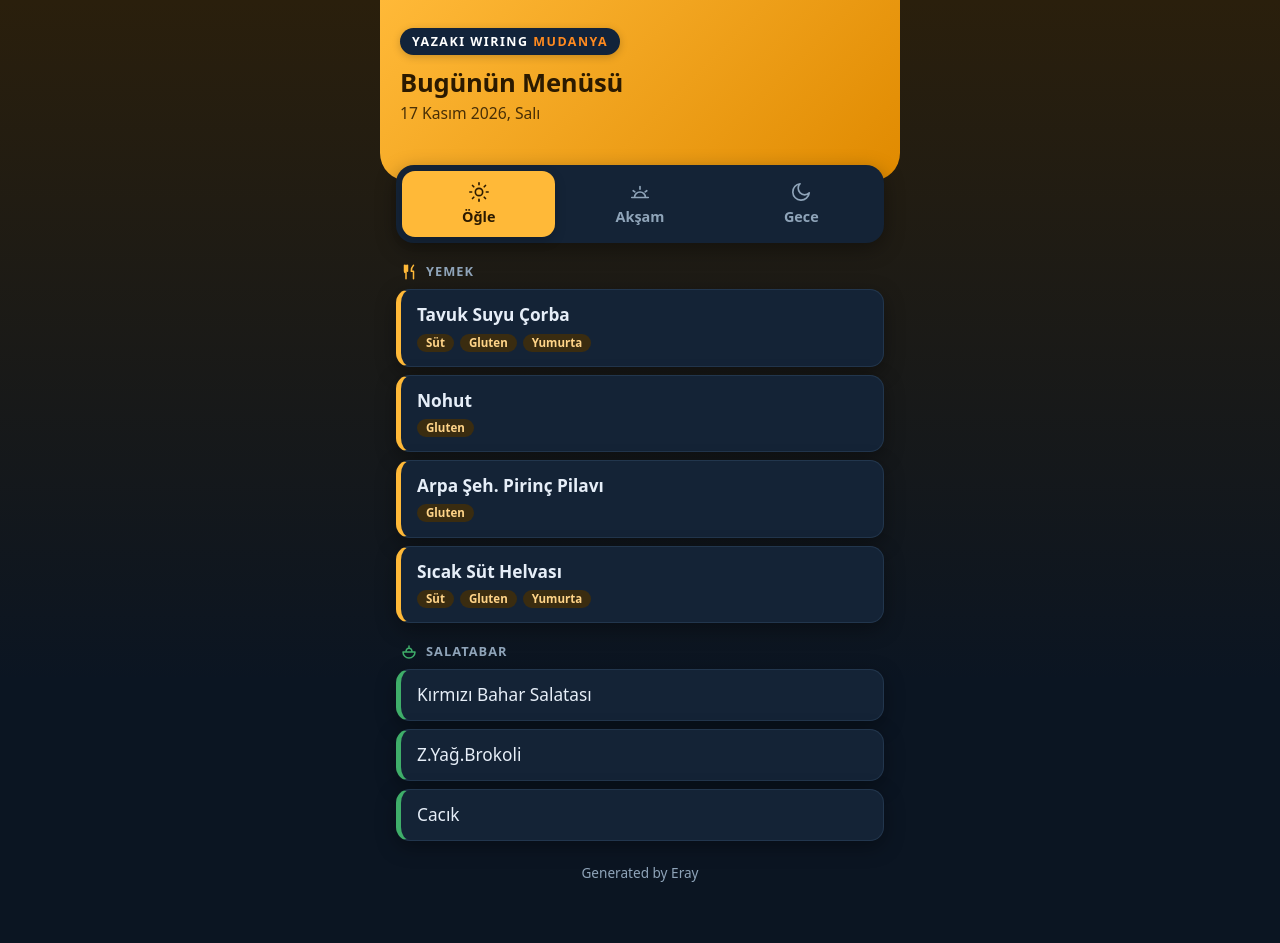
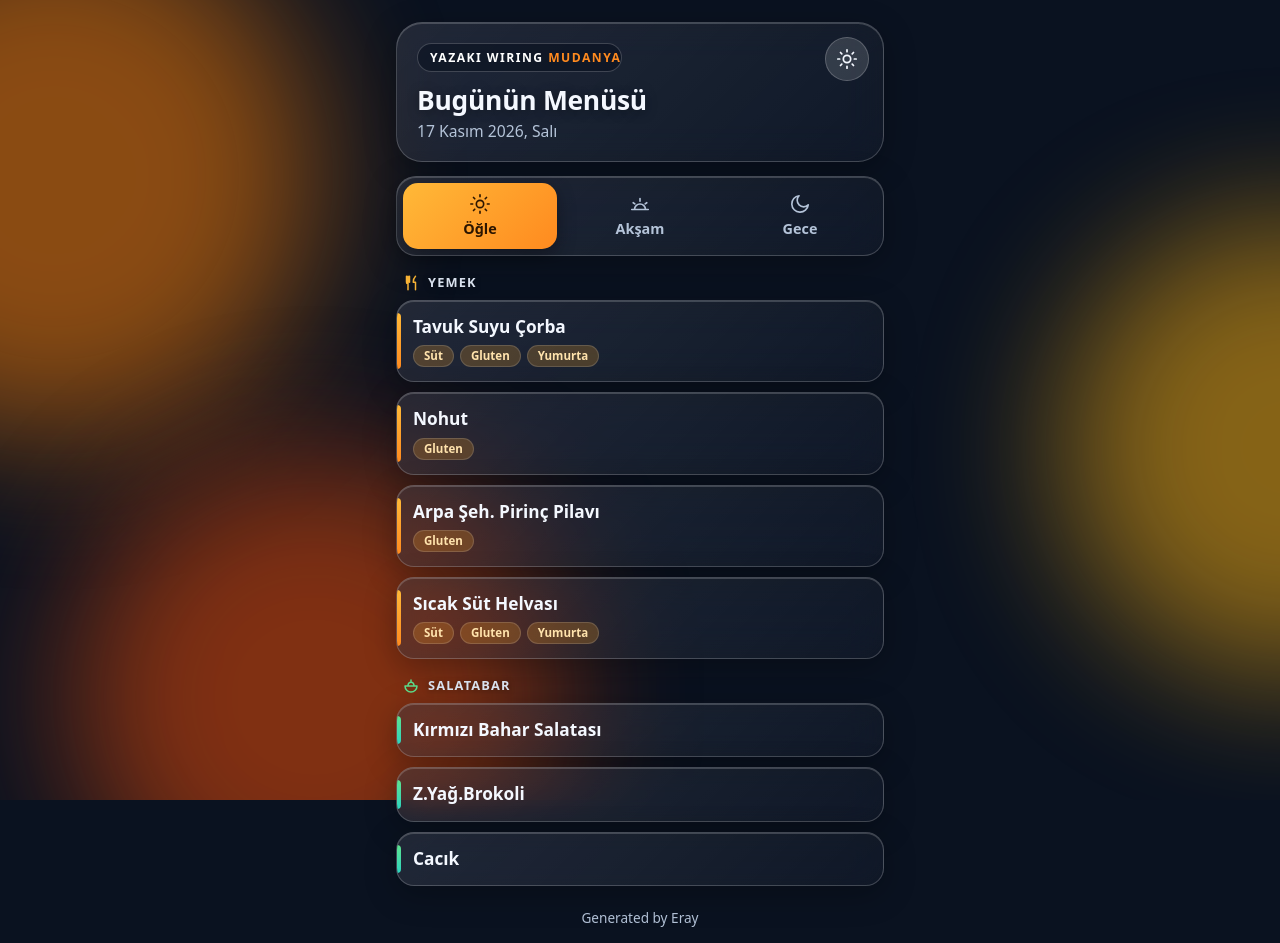
Before and after one commit to isyeri-yemek/isyeri-yemek.github.io, a plain HTML site: page index.html in a window 1280 px wide. Drawn offline with Linux system fonts and the light colour scheme.

Commit message:
Enhance theme styling and accessibility features

```diff
--- a/index.html
+++ b/index.html
@@ -4,56 +4,96 @@
 <meta charset="utf-8">
 <meta name="viewport" content="width=device-width, initial-scale=1">
 <meta name="robots" content="noindex, nofollow">
+<meta name="theme-color" content="#0a1220">
 <title>Bugünün Menüsü</title>
+<script>
+(function(){var t="dark";try{var s=localStorage.getItem("theme");if(s==="light"||s==="dark")t=s}catch(e){}document.documentElement.dataset.theme=t})();
+</script>
 <style>
   :root{
     color-scheme:dark;
-    --bg:#0b1522;--card:#142336;--ink:#e6eef8;--muted:#8fa4b9;--line:#22364d;--chip:#1a2d44;
-    --accent:#5aa0e6;--accent2:#2f6fb8;--accent-ink:#071424;--tag:#9cc3ef;--tag-bg:#1c3050;
-    --shadow:0 6px 20px rgba(0,0,0,.35)
+    --bg:#0a1220;--ink:#f4f8ff;--muted:#b4c3d8;
+    --glass:rgba(255,255,255,.09);--glass-strong:rgba(255,255,255,.14);--glass-line:rgba(255,255,255,.20);
+    --accent:#5aa0e6;--accent2:#7cc4ff;--accent-ink:#06121f;
+    --tag:#d6e8ff;--tag-bg:rgba(90,160,230,.22);
+    --b1:#2f7bff;--b2:#12c2e9;--b3:#6a4cff;
+    --brand:#ff8a1f
   }
   /* Öğün başına renk */
-  body[data-meal="ÖĞLE"]{--accent:#ffb938;--accent2:#e08a00;--accent-ink:#2b1a00;--tag:#ffd488;--tag-bg:#3a2c10}
-  body[data-meal="AKŞAM"]{--accent:#5aa0e6;--accent2:#2f6fb8;--accent-ink:#071424}
-  body[data-meal="GECE"]{--accent:#9a8cff;--accent2:#6b5be0;--accent-ink:#0f0a30;--tag:#c3baff;--tag-bg:#262050}
+  body[data-meal="ÖĞLE"]{--accent:#ffb938;--accent2:#ff8a1f;--accent-ink:#2b1500;--tag:#ffe3ad;--tag-bg:rgba(255,170,40,.22);--b1:#e0720a;--b2:#d99a12;--b3:#c2410c;--brand:#ff8a1f}
+  body[data-meal="AKŞAM"]{--accent:#5aa8f0;--accent2:#7cd0ff;--accent-ink:#04121f;--tag:#d6ecff;--tag-bg:rgba(90,168,240,.24);--b1:#2f7bff;--b2:#12c2e9;--b3:#5b5bff;--brand:#5aa8f0}
+  body[data-meal="GECE"]{--accent:#a89bff;--accent2:#d28bff;--accent-ink:#0f0a30;--tag:#e6e0ff;--tag-bg:rgba(168,155,255,.24);--b1:#7a4dff;--b2:#d946ef;--b3:#3b82f6;--brand:#a89bff}
+  /* Açık tema */
+  html[data-theme="light"]{color-scheme:light;--bg:#e8f0fb;--ink:#0f2038;--muted:#455b75;--glass-line:rgba(255,255,255,.8)}
+  html[data-theme="light"] .glass{background:linear-gradient(135deg,rgba(255,255,255,.80),rgba(255,255,255,.50));box-shadow:0 8px 28px rgba(31,70,120,.16),inset 0 1px 0 rgba(255,255,255,.95)}
+  html[data-theme="light"] .blobs i{opacity:.5}
+  html[data-theme="light"] h1{text-shadow:none}
+  html[data-theme="light"] .sec{color:#1e3552;text-shadow:none}
+  html[data-theme="light"] .brand{background:#12233a;border-color:#12233a}
+  html[data-theme="light"] .sec svg{stroke:var(--tag)}
+  html[data-theme="light"] .salad-sec svg{stroke:#15803d}
+  html[data-theme="light"] .tag{border-color:rgba(15,32,56,.14)}
+  html[data-theme="light"] .tabs button:focus-visible,html[data-theme="light"] .theme-btn:focus-visible{outline-color:#0f2038}
+  html[data-theme="light"] .warn{background:rgba(255,190,60,.35);border-color:rgba(160,100,0,.4);color:#6b3f00}
+  html[data-theme="light"] body[data-meal="ÖĞLE"]{--tag:#7a4100;--tag-bg:rgba(255,170,40,.30)}
+  html[data-theme="light"] body[data-meal="AKŞAM"]{--tag:#0b4a8a;--tag-bg:rgba(60,140,230,.22)}
+  html[data-theme="light"] body[data-meal="GECE"]{--tag:#4330a8;--tag-bg:rgba(140,120,255,.24)}
   *{box-sizing:border-box}
-  body{margin:0;min-height:100vh;background:var(--bg) linear-gradient(180deg,var(--bg-top,var(--bg)) 0,var(--bg) 85vh) no-repeat;color:var(--ink);font:17px/1.4 system-ui,-apple-system,"Segoe UI",Roboto,sans-serif;transition:background .3s}
-  main{max-width:520px;margin:0 auto;padding:0 16px 40px}
-  header{margin:0 -16px 18px;padding:28px 20px 56px;background:linear-gradient(135deg,var(--accent),var(--accent2));color:var(--accent-ink);border-radius:0 0 28px 28px;transition:background .3s}
-  .brand{display:inline-block;margin-bottom:10px;padding:5px 12px;border-radius:999px;background:#12233a;font-size:.78rem;font-weight:800;letter-spacing:.12em;color:#fff;box-shadow:0 2px 8px rgba(0,0,0,.2)}
-  .brand span{color:var(--brand,#ff8a1f)}
-  body[data-meal="AKŞAM"]{--brand:#5aa8f0}
-  body[data-meal="GECE"]{--brand:#9a8cff}
-  body[data-meal="ÖĞLE"]{--bg-top:#2a1f0c}
-  body[data-meal="AKŞAM"]{--bg-top:#0e2542}
-  body[data-meal="GECE"]{--bg-top:#1a1642}
-  h1{margin:0;font-size:1.6rem;letter-spacing:-.01em}
-  .date{opacity:.85;margin-top:2px;font-size:.98rem}
-  .tabs{display:flex;gap:8px;margin:-34px 0 16px;padding:6px;background:var(--card);border-radius:18px;box-shadow:var(--shadow)}
-  .tabs button{flex:1;display:flex;flex-direction:column;align-items:center;gap:4px;padding:10px 6px;border:0;background:transparent;color:var(--muted);border-radius:13px;font:inherit;font-size:.9rem;font-weight:650;cursor:pointer;transition:.2s}
+  html{background:var(--bg)}
+  body{margin:0;min-height:100vh;color:var(--ink);font:17px/1.4 system-ui,-apple-system,"Segoe UI",Roboto,sans-serif;background:transparent;position:relative;overflow-x:hidden}
+  /* Bulanık renk lekeleri */
+  .blobs{position:fixed;inset:0;z-index:-1;overflow:hidden;background:var(--bg)}
+  .blobs i{position:absolute;border-radius:50%;filter:blur(70px);opacity:.6;will-change:transform;transition:background .6s}
+  .blobs i:nth-child(1){width:70vmax;height:70vmax;max-width:520px;max-height:520px;left:-18%;top:-12%;background:var(--b1);animation:d1 22s ease-in-out infinite alternate}
+  .blobs i:nth-child(2){width:60vmax;height:60vmax;max-width:460px;max-height:460px;right:-20%;top:28%;background:var(--b2);opacity:.6;animation:d2 26s ease-in-out infinite alternate}
+  .blobs i:nth-child(3){width:64vmax;height:64vmax;max-width:480px;max-height:480px;left:5%;bottom:-18%;background:var(--b3);opacity:.65;animation:d3 30s ease-in-out infinite alternate}
+  @keyframes d1{to{transform:translate(18vw,14vh) scale(1.15)}}
+  @keyframes d2{to{transform:translate(-16vw,-12vh) scale(1.1)}}
+  @keyframes d3{to{transform:translate(14vw,-16vh) scale(1.2)}}
+  main{max-width:520px;margin:0 auto;padding:22px 16px 40px;position:relative}
+  /* Cam yüzey */
+  .glass{background:linear-gradient(135deg,rgba(255,255,255,.10),rgba(255,255,255,.03)),rgba(9,16,30,.46);border:1px solid var(--glass-line);box-shadow:0 8px 32px rgba(0,0,0,.28),inset 0 1px 0 rgba(255,255,255,.18);-webkit-backdrop-filter:blur(18px) saturate(150%);backdrop-filter:blur(18px) saturate(150%)}
+  @supports not ((backdrop-filter:blur(1px)) or (-webkit-backdrop-filter:blur(1px))){.glass{background:rgba(24,38,60,.92)}}
+  header{border-radius:26px;padding:20px 20px 18px;margin-bottom:14px;position:relative}
+  .theme-btn{position:absolute;top:14px;right:14px;width:44px;height:44px;border-radius:50%;border:1px solid var(--glass-line);background:rgba(255,255,255,.14);color:var(--ink);display:grid;place-items:center;cursor:pointer;padding:0;transition:background .25s,transform .2s}
+  .theme-btn:hover{background:rgba(255,255,255,.26)}
+  .theme-btn:active{transform:scale(.92)}
+  .theme-btn:focus-visible{outline:3px solid #fff;outline-offset:2px}
+  .theme-btn svg{width:22px;height:22px;stroke:currentColor;fill:none;stroke-width:1.9;stroke-linecap:round;stroke-linejoin:round}
+  header .brand,header h1,header .date{padding-right:0}
+  header h1{padding-right:52px}
+  .brand{display:inline-block;margin-bottom:10px;padding:5px 12px;border-radius:999px;background:rgba(8,16,30,.55);border:1px solid var(--glass-line);font-size:.76rem;font-weight:800;letter-spacing:.12em;color:#fff}
+  .brand span{color:var(--brand)}
+  h1{margin:0;font-size:1.65rem;letter-spacing:-.01em;text-shadow:0 2px 12px rgba(0,0,0,.35)}
+  .date{margin-top:2px;font-size:.98rem;color:var(--muted)}
+  .tabs{display:flex;gap:6px;margin:0 0 14px;padding:6px;border-radius:20px}
+  .tabs button{flex:1;display:flex;flex-direction:column;align-items:center;gap:4px;padding:10px 6px;border:0;background:transparent;color:var(--muted);border-radius:15px;font:inherit;font-size:.9rem;font-weight:700;cursor:pointer;transition:background .25s,color .25s,box-shadow .25s}
   .tabs button svg{width:22px;height:22px;stroke:currentColor;fill:none;stroke-width:1.8;stroke-linecap:round;stroke-linejoin:round}
-  .tabs button[aria-selected="true"]{background:var(--accent);color:var(--accent-ink);box-shadow:0 4px 12px rgba(0,0,0,.18)}
-  .tabs button:focus-visible{outline:3px solid var(--accent2);outline-offset:2px}
-  .sec{display:flex;align-items:center;gap:8px;margin:20px 4px 8px;color:var(--muted);font-size:.8rem;font-weight:800;letter-spacing:.08em;text-transform:uppercase}
+  .tabs button[aria-selected="true"]{background:linear-gradient(135deg,var(--accent),var(--accent2));color:var(--accent-ink);box-shadow:0 6px 18px rgba(0,0,0,.35)}
+  .tabs button:focus-visible{outline:3px solid #fff;outline-offset:2px}
+  .sec{display:flex;align-items:center;gap:8px;margin:18px 6px 8px;color:#e3ecf9;font-size:.8rem;font-weight:800;letter-spacing:.09em;text-transform:uppercase;text-shadow:0 1px 6px rgba(0,0,0,.4)}
   .sec svg{width:18px;height:18px;stroke:var(--accent);fill:none;stroke-width:2;stroke-linecap:round;stroke-linejoin:round}
-  .salad-sec svg{stroke:#3fae6a}
-  ul{list-style:none;margin:0;padding:0;display:grid;gap:8px}
-  li{background:var(--card);border:1px solid var(--line);border-left:5px solid var(--accent);border-radius:14px;padding:13px 16px;font-size:1.08rem;font-weight:560;box-shadow:var(--shadow)}
-  ul.salad li{border-left-color:#3fae6a;font-weight:500}
-  .tag{display:inline-block;margin:6px 6px 0 0;padding:1px 9px;border-radius:999px;background:var(--tag-bg);color:var(--tag);font-size:.72rem;font-weight:650}
+  .salad-sec svg{stroke:#5ee38f}
+  ul{list-style:none;margin:0;padding:0;display:grid;gap:10px}
+  li{border-radius:18px;padding:14px 16px;font-size:1.08rem;font-weight:600;position:relative;overflow:hidden}
+  li::before{content:"";position:absolute;left:0;top:12px;bottom:12px;width:4px;border-radius:0 4px 4px 0;background:linear-gradient(180deg,var(--accent),var(--accent2))}
+  ul.salad li::before{background:linear-gradient(180deg,#5ee38f,#2dd4bf)}
+  .tag{display:inline-block;margin:6px 6px 0 0;padding:2px 10px;border-radius:999px;background:var(--tag-bg);border:1px solid rgba(255,255,255,.14);color:var(--tag);font-size:.72rem;font-weight:700}
   .note{color:var(--muted);font-size:.85rem;margin-top:22px;text-align:center}
-  .warn{background:var(--tag-bg);color:var(--tag);padding:10px 12px;border-radius:12px;margin-bottom:14px;font-size:.9rem}
-  @media (prefers-reduced-motion:reduce){*{transition:none!important}}
+  .warn{background:rgba(255,200,80,.18);border:1px solid rgba(255,200,80,.4);color:#ffe9b8;padding:10px 12px;border-radius:14px;margin-bottom:14px;font-size:.9rem}
+  @media (prefers-reduced-motion:reduce){.blobs i{animation:none}*{transition:none!important}}
 </style>
 </head>
 <body data-meal="ÖĞLE">
+<div class="blobs" aria-hidden="true"><i></i><i></i><i></i></div>
 <main>
-  <header>
+  <header class="glass">
+    <button class="theme-btn" id="themeBtn" type="button" aria-label="Temayı değiştir"></button>
     <div class="brand"><b>YAZAKI WIRING</b> <span>MUDANYA</span></div>
     <h1>Bugünün Menüsü</h1>
     <div class="date" id="date">Yükleniyor…</div>
   </header>
-  <div class="tabs" role="tablist" id="tabs"></div>
+  <div class="tabs glass" role="tablist" id="tabs"></div>
   <div id="warn"></div>
   <div id="list"></div>
   <div class="note" id="note"></div>
@@ -67,11 +107,22 @@ const ICON={
 const ICON_FOOD='<svg viewBox="0 0 24 24"><path d="M6 3v8a2 2 0 0 0 2 2v8M10 3v8M8 3v18M18 3c-2 2-3 5-3 8h3v10"/></svg>';
 const ICON_SALAD='<svg viewBox="0 0 24 24"><path d="M4 12h16a8 8 0 0 1-16 0zM8 12c0-3 2-5 4-5s4 2 4 5M12 7V4"/></svg>';
 const $=id=>document.getElementById(id);
-const title=s=>s.toLocaleLowerCase("tr").replace(/(^|[\s(\/.-])(\p{L})/gu,(m,a,b)=>a+b.toLocaleUpperCase("tr"));
+const SUN='<svg viewBox="0 0 24 24"><circle cx="12" cy="12" r="4"/><path d="M12 2v2M12 20v2M4.9 4.9l1.4 1.4M17.7 17.7l1.4 1.4M2 12h2M20 12h2M4.9 19.1l1.4-1.4M17.7 6.3l1.4-1.4"/></svg>';
+const MOON='<svg viewBox="0 0 24 24"><path d="M21 13A9 9 0 1 1 11 3a7 7 0 0 0 10 10z"/></svg>';
+function setTheme(t,save){
+  document.documentElement.dataset.theme=t;
+  $("themeBtn").innerHTML=t==="dark"?SUN:MOON;
+  $("themeBtn").setAttribute("aria-label",t==="dark"?"Açık temaya geç":"Koyu temaya geç");
+  document.querySelector('meta[name="theme-color"]').setAttribute("content",t==="dark"?"#0a1220":"#e8f0fb");
+  if(save){try{localStorage.setItem("theme",t)}catch(e){}}
+}
+setTheme(document.documentElement.dataset.theme==="light"?"light":"dark",false);
+$("themeBtn").onclick=()=>setTheme(document.documentElement.dataset.theme==="dark"?"light":"dark",true);
+const title=s=>s.replace(/\s*\(\s*kah\.?\s*\)\s*/gi," ").trim().toLocaleLowerCase("tr").replace(/(^|[\s(\/.-])(\p{L})/gu,(m,a,b)=>a+b.toLocaleUpperCase("tr"));
 const DAYS=["Pazar","Pazartesi","Salı","Çarşamba","Perşembe","Cuma","Cumartesi"],MON=["Ocak","Şubat","Mart","Nisan","Mayıs","Haziran","Temmuz","Ağustos","Eylül","Ekim","Kasım","Aralık"];
 const esc=s=>String(s).replace(/&/g,"&amp;").replace(/</g,"&lt;");
-const row=x=>`<li>${esc(title(x.name))}${x.allergens.length?"<br>"+x.allergens.map(a=>`<span class="tag">${esc(a)}</span>`).join(""):""}</li>`;
-const saladRow=x=>`<li>${esc(title(x.name))}</li>`;
+const row=x=>`<li class="glass">${esc(title(x.name))}${x.allergens.length?"<br>"+x.allergens.map(a=>`<span class="tag">${esc(a)}</span>`).join(""):""}</li>`;
+const saladRow=x=>`<li class="glass">${esc(title(x.name))}</li>`;
 fetch("menu.json?"+Date.now()).then(r=>{if(!r.ok)throw 0;return r.json()}).then(d=>{
   const [dd,mm,yy]=d.date.split(".").map(Number);const dt=new Date(yy,mm-1,dd);
   $("date").textContent=`${dd} ${MON[mm-1]} ${yy}, ${DAYS[dt.getDay()]}`;
```
